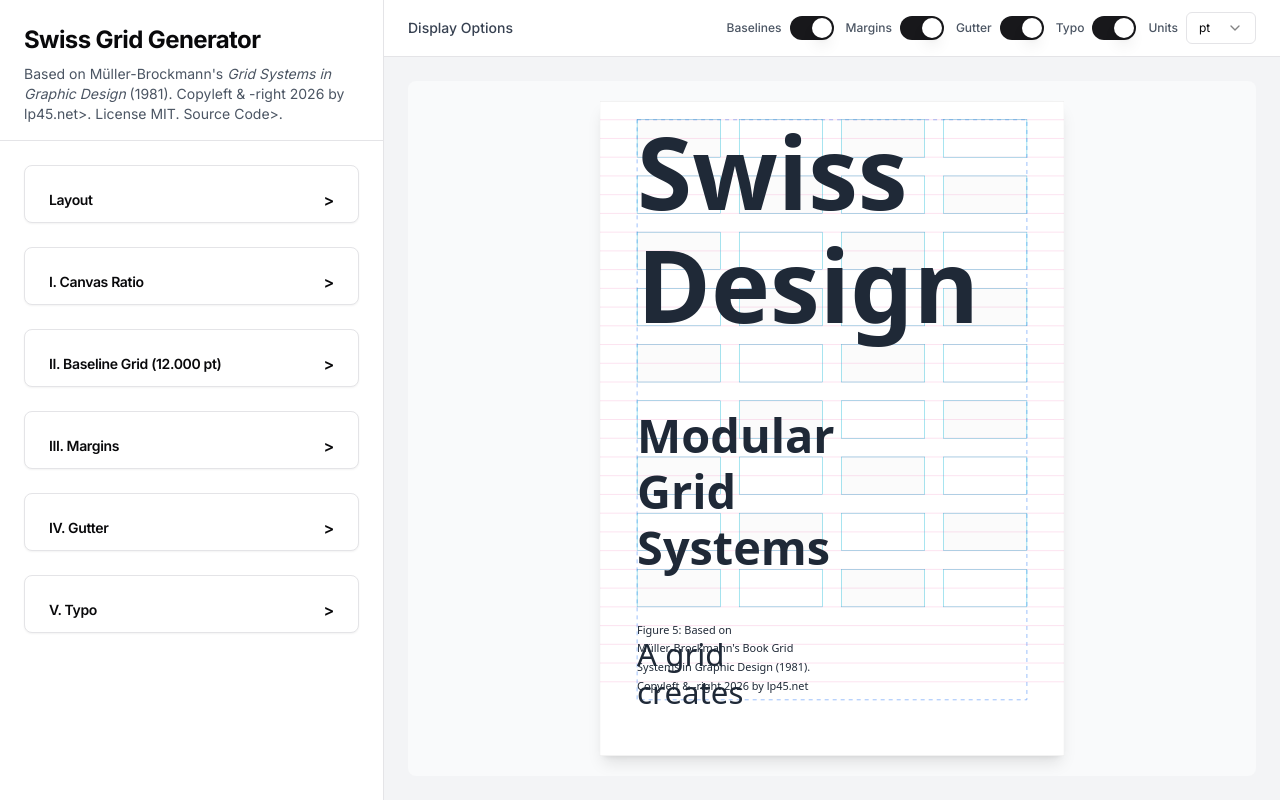
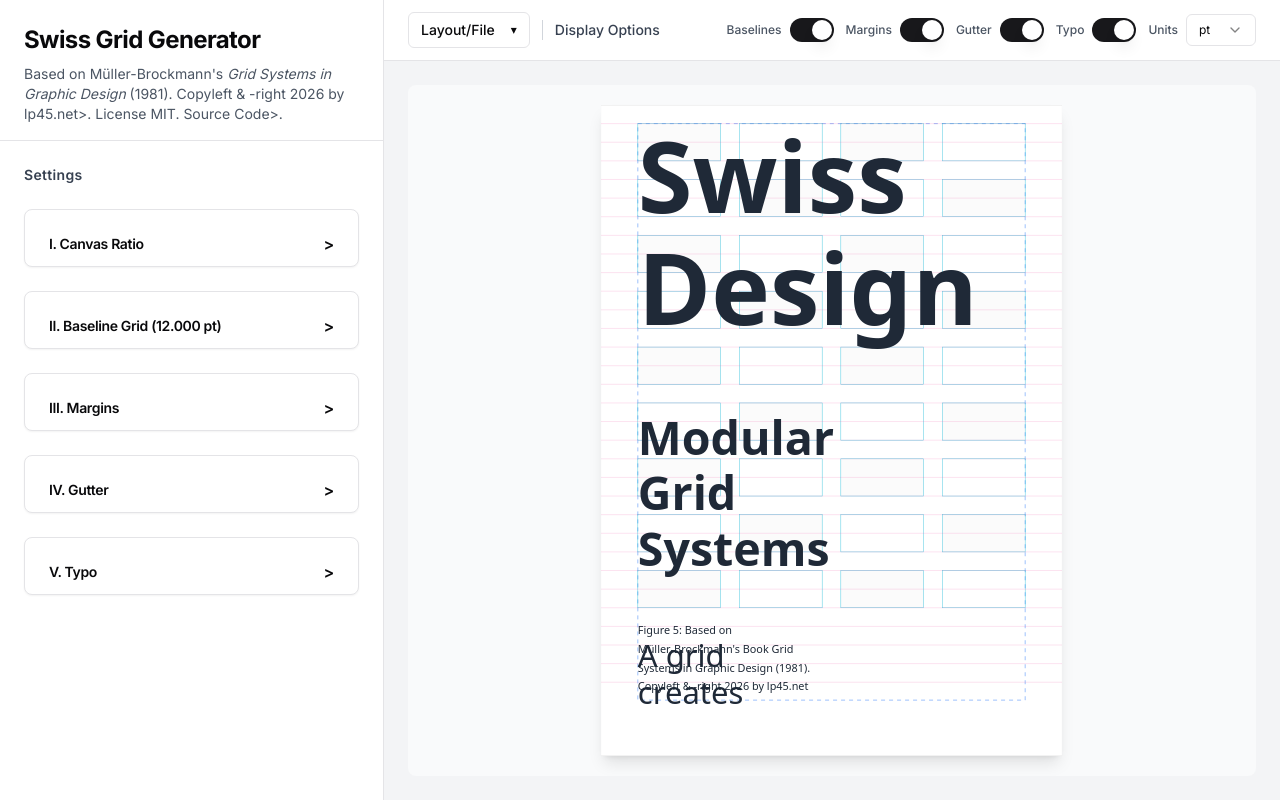
Before and after one commit to longplay45/swiss-grid-generator, a Next.js app in the folder webapp/: page / in a window 1280 px wide. Built offline with nearby package versions, Linux system fonts and the light colour scheme.

Commit message:
Refine settings and layout/file header UX

```diff
--- a/webapp/app/page.tsx
+++ b/webapp/app/page.tsx
@@ -39,7 +39,7 @@ function formatValue(value: number, unit: "pt" | "mm" | "px"): string {
 }
 
 const BASELINE_OPTIONS = [6, 7, 8, 9, 10, 11, 12, 14, 16, 18, 20, 24, 28, 32, 36, 48, 60, 72]
-const SECTION_KEYS = ["export", "format", "baseline", "margins", "gutter", "typo"] as const
+const SECTION_KEYS = ["format", "baseline", "margins", "gutter", "typo"] as const
 type SectionKey = typeof SECTION_KEYS[number]
 
 export default function Home() {
@@ -72,11 +72,12 @@ export default function Home() {
   const [customMarginMultipliers, setCustomMarginMultipliers] = useState({ top: 1, left: 2, right: 2, bottom: 3 })
   const [isExportDialogOpen, setIsExportDialogOpen] = useState(false)
   const [isSaveDialogOpen, setIsSaveDialogOpen] = useState(false)
+  const [isLayoutMenuOpen, setIsLayoutMenuOpen] = useState(false)
   const [exportFilenameDraft, setExportFilenameDraft] = useState("")
   const [exportPaperSizeDraft, setExportPaperSizeDraft] = useState("A4")
   const [exportWidthDraft, setExportWidthDraft] = useState("")
   const [saveFilenameDraft, setSaveFilenameDraft] = useState("")
-  const [collapsed, setCollapsed] = useState<Record<SectionKey, boolean>>({ format: true, baseline: true, margins: true, gutter: true, typo: true, export: true })
+  const [collapsed, setCollapsed] = useState<Record<SectionKey, boolean>>({ format: true, baseline: true, margins: true, gutter: true, typo: true })
   const headerClickTimeoutRef = useRef<number | null>(null)
   const toggle = (key: SectionKey) => setCollapsed(prev => ({ ...prev, [key]: !prev[key] }))
   const toggleAllSections = () => {
@@ -365,7 +366,6 @@ export default function Home() {
           if (typeof ui.collapsed.margins === "boolean") loadedCollapsed.margins = ui.collapsed.margins
           if (typeof ui.collapsed.gutter === "boolean") loadedCollapsed.gutter = ui.collapsed.gutter
           if (typeof ui.collapsed.typo === "boolean") loadedCollapsed.typo = ui.collapsed.typo
-          if (typeof ui.collapsed.export === "boolean") loadedCollapsed.export = ui.collapsed.export
           setCollapsed((prev) => ({ ...prev, ...loadedCollapsed }))
         }
         if (parsed?.previewLayout) {
@@ -400,37 +400,7 @@ export default function Home() {
         </div>
 
       <div className="flex-1 overflow-y-auto p-4 md:p-6 space-y-4 md:space-y-6">
-        {/* Layout */}
-        <Card>
-          <CardHeader className="pb-3 cursor-pointer select-none" onClick={handleSectionHeaderClick("export")} onDoubleClick={handleSectionHeaderDoubleClick}>
-            <CardTitle className="text-sm flex items-center gap-2">
-              Layout
-              <span className={`ml-auto text-base leading-none transition-transform ${collapsed.export ? "" : "rotate-90"}`}>&gt;</span>
-            </CardTitle>
-          </CardHeader>
-          {!collapsed.export && (
-            <CardContent className="space-y-3">
-              <input
-                ref={loadFileInputRef}
-                type="file"
-                accept="application/json,.json"
-                className="hidden"
-                onChange={loadLayout}
-              />
-              <Button variant="outline" className="w-full" size="sm" onClick={() => loadFileInputRef.current?.click()}>
-                Load
-              </Button>
-              <Button onClick={openSaveDialog} variant="outline" className="w-full" size="sm">
-                Save
-              </Button>
-              <div className="space-y-3">
-                <Button onClick={openExportDialog} className="w-full" size="sm">
-                  Export PDF
-                </Button>
-              </div>
-            </CardContent>
-          )}
-        </Card>
+        <h2 className="text-sm font-semibold tracking-wide text-gray-700">Settings</h2>
 
         {/* Canvas Ratio Settings */}
         <Card>
@@ -666,8 +636,65 @@ export default function Home() {
 
       {/* Right Panel - Preview */}
       <div className="flex-1 flex flex-col min-h-[50vh] md:min-h-full">
+        <input
+          ref={loadFileInputRef}
+          type="file"
+          accept="application/json,.json"
+          className="hidden"
+          onChange={loadLayout}
+        />
         <div className="flex items-center justify-between px-4 md:px-6 py-3 border-b bg-white">
-          <h2 className="text-sm font-medium text-gray-700">Display Options</h2>
+          <div className="flex items-center">
+            <div className="relative">
+              <Button
+                variant="outline"
+                size="sm"
+                onClick={() => setIsLayoutMenuOpen((prev) => !prev)}
+              >
+                Layout/File
+                <span className="ml-2 text-xs leading-none">▾</span>
+              </Button>
+              {isLayoutMenuOpen && (
+                <div className="absolute left-0 top-full mt-2 w-44 rounded-md border bg-white p-1 shadow-md z-10">
+                  <Button
+                    variant="ghost"
+                    size="sm"
+                    className="w-full justify-start"
+                    onClick={() => {
+                      setIsLayoutMenuOpen(false)
+                      loadFileInputRef.current?.click()
+                    }}
+                  >
+                    Load
+                  </Button>
+                  <Button
+                    variant="ghost"
+                    size="sm"
+                    className="w-full justify-start"
+                    onClick={() => {
+                      setIsLayoutMenuOpen(false)
+                      openSaveDialog()
+                    }}
+                  >
+                    Save
+                  </Button>
+                  <Button
+                    variant="ghost"
+                    size="sm"
+                    className="w-full justify-start"
+                    onClick={() => {
+                      setIsLayoutMenuOpen(false)
+                      openExportDialog()
+                    }}
+                  >
+                    Export PDF
+                  </Button>
+                </div>
+              )}
+            </div>
+            <div className="mx-3 h-5 w-px bg-gray-300" />
+            <h2 className="text-sm font-medium text-gray-700">Display Options</h2>
+          </div>
           <div className="flex items-center gap-3">
             <div className="flex items-center gap-2">
               <Label htmlFor="show-baselines" className="cursor-pointer text-xs text-gray-600">Baselines</Label>
```
